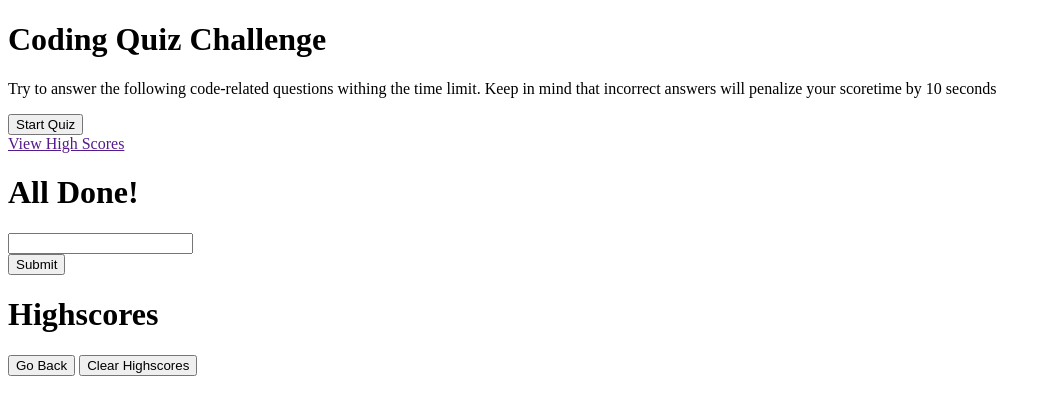
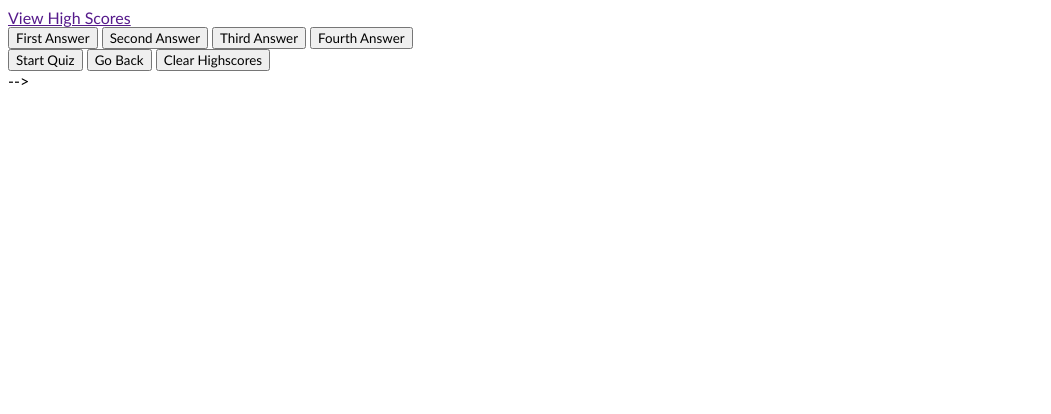
Before and after one commit to JesusRodriguezDev/javaScriptQuizHomework, a plain HTML site: page index.html in a window 1280 px wide. Shown: the whole page, without its empty margins (0-1051 px from the left). Drawn offline with Linux system fonts and the light colour scheme.

Commit message:
redid html to have buttons for teh answers and started on CCSS styling

```diff
--- a/index.html
+++ b/index.html
@@ -8,33 +8,33 @@
     <title>JavaScript Quiz</title>
 </head>
 <body>
+    <header>
+        <!-- link to high scores -->
+        <div id ="high-scores"> <a href="">View High Scores</a></div>
+        <!-- timer -->
+        <div id ="timer"> </div>
+    </header>
     <!-- starting page -->
-    <div class="starting-screen">
-        <h1>Coding Quiz Challenge</h1>
-        <p>Try to answer the following code-related questions withing the time limit.  Keep in mind that incorrect answers will penalize your scoretime by 10 seconds</p>
-        <!-- button to start the quiz -->
-        <div class = "start-btn">
-            <button>Start Quiz</button>
+    <div class="container">
+        <div id = "question-box" class= "hide">
+            <!-- questions and answers -->
+            <div id = "question"></div>
+            <div id = "answer-list" class = "answer-buttons">
+                <button class = "btn">First Answer</button>
+                <button class = "btn">Second Answer</button>
+                <button class = "btn">Third Answer</button>
+                <button class = "btn">Fourth Answer</button>
+            </div>
+            <div class="wrong-right"></div>
         </div>
-    </div>
-    <!-- questions and answers box -->
-    <div class= "qna-box">
-        <header>
-            <!-- link to high scores -->
-            <div class="high-scores"> <a href="">View High Scores</a></div>
-            <!-- timer -->
-            <div class="timer"> </div>
-        </header>
-        <section>
-            <!-- questions and answers -->
-            <div class="question"></div>
-            <div class="answers-list"></div>
-            <div class="wrong-right"></div>
-        </section>
-    </div>
+        <div class = "control-buttons">
+            <button id = "start-btn" class = "start-btn btn">Start Quiz</button>
+            <button id = "go-back" class = "go-back-btn btn hide">Go Back </button>
+            <button id = "clear-hs" class = "clear-hs-btn btn hide">Clear Highscores</button>
+        </div>
 
     <!-- done screen -->
-    <div class="done-screen">
+    <!-- <div class="done-screen">
         <h1>All Done!</h1>
         <div class="total-score"></div>
         <form method="POST">
@@ -47,7 +47,7 @@
     </div>
 
     <!-- high scores screen -->
-    <div>
+    <!-- <div>
         <h1>Highscores</h1>
         <ul class="score-list"></ul>
         <div class="hs-buttons">
@@ -55,7 +55,7 @@
             <button id="clear-hs">Clear Highscores</button>
         </div>
 
-    </div>
+    </div> --> -->
 
     <script src="./script.js"></script>
 
--- a/style.css
+++ b/style.css
@@ -0,0 +1,4 @@
+*{
+    box-sizing: border-box;
+    font-family: 'Gill Sans', 'Gill Sans MT', Calibri, 'Trebuchet MS', sans-serif;
+}
```
